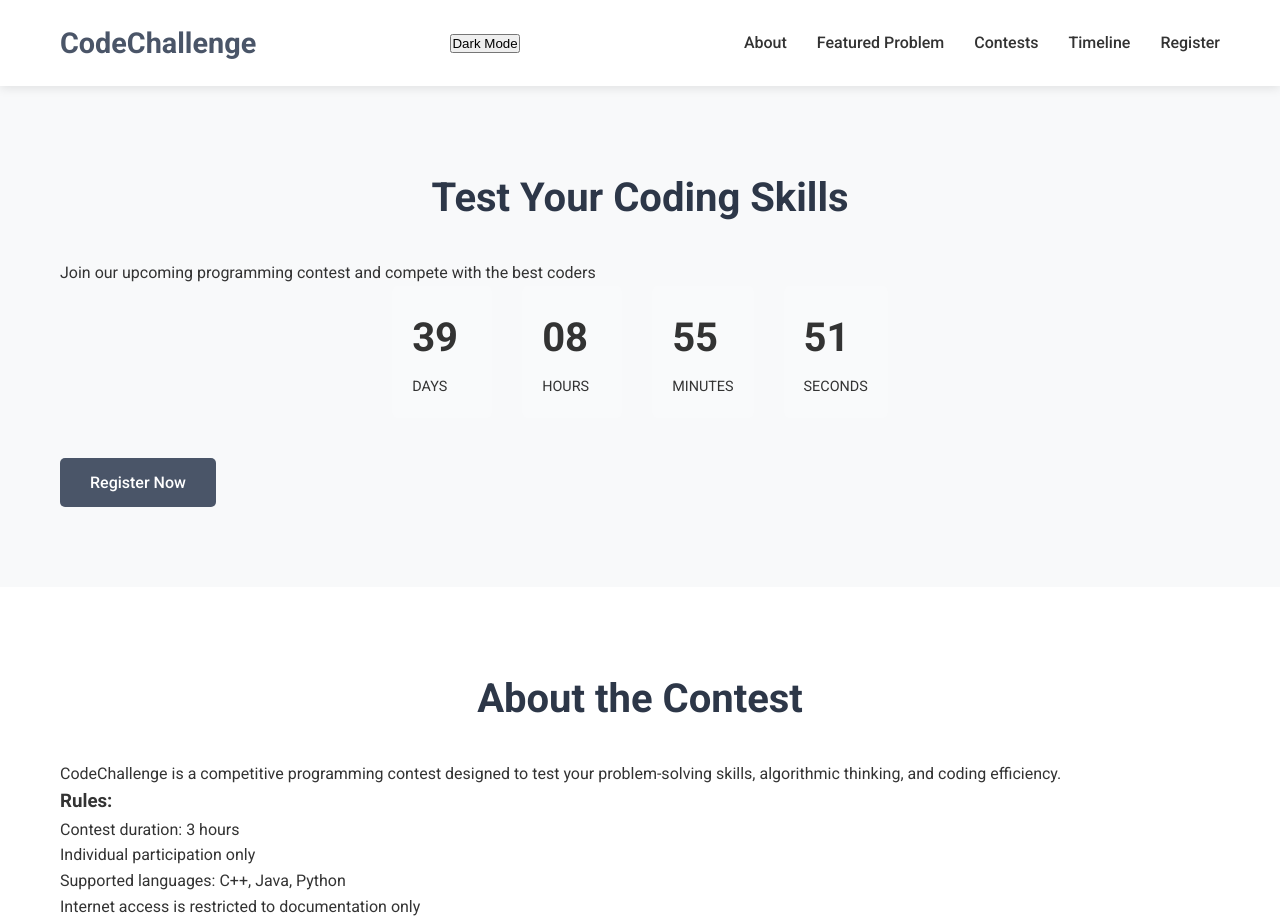
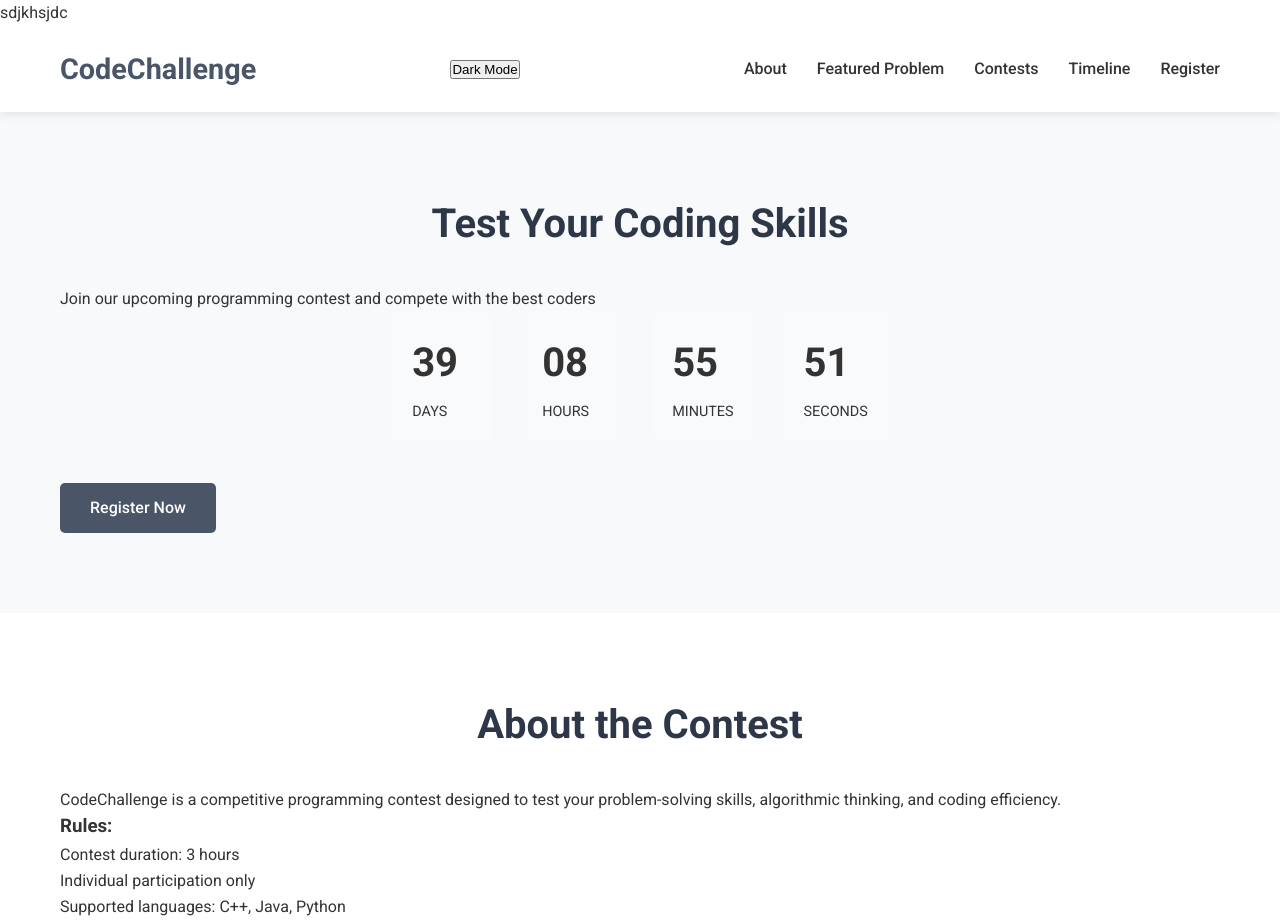
Before and after one commit to Pp2003pp/demo, a plain HTML site: page index.html in a window 1280 px wide. Shown: the top 922 px of the page. Drawn offline with Linux system fonts and the light colour scheme.

Commit message:
Update index.html

```diff
--- a/index.html
+++ b/index.html
@@ -8,7 +8,7 @@
     <link rel="stylesheet" href="https://fonts.googleapis.com/css2?family=Roboto:wght@300;400;500;700&display=swap">
 </head>
 <body>
-    <header>
+    <header>sdjkhsjdc
         <div class="container">
             <div class="logo">
                 <h1>CodeChallenge</h1>
```
